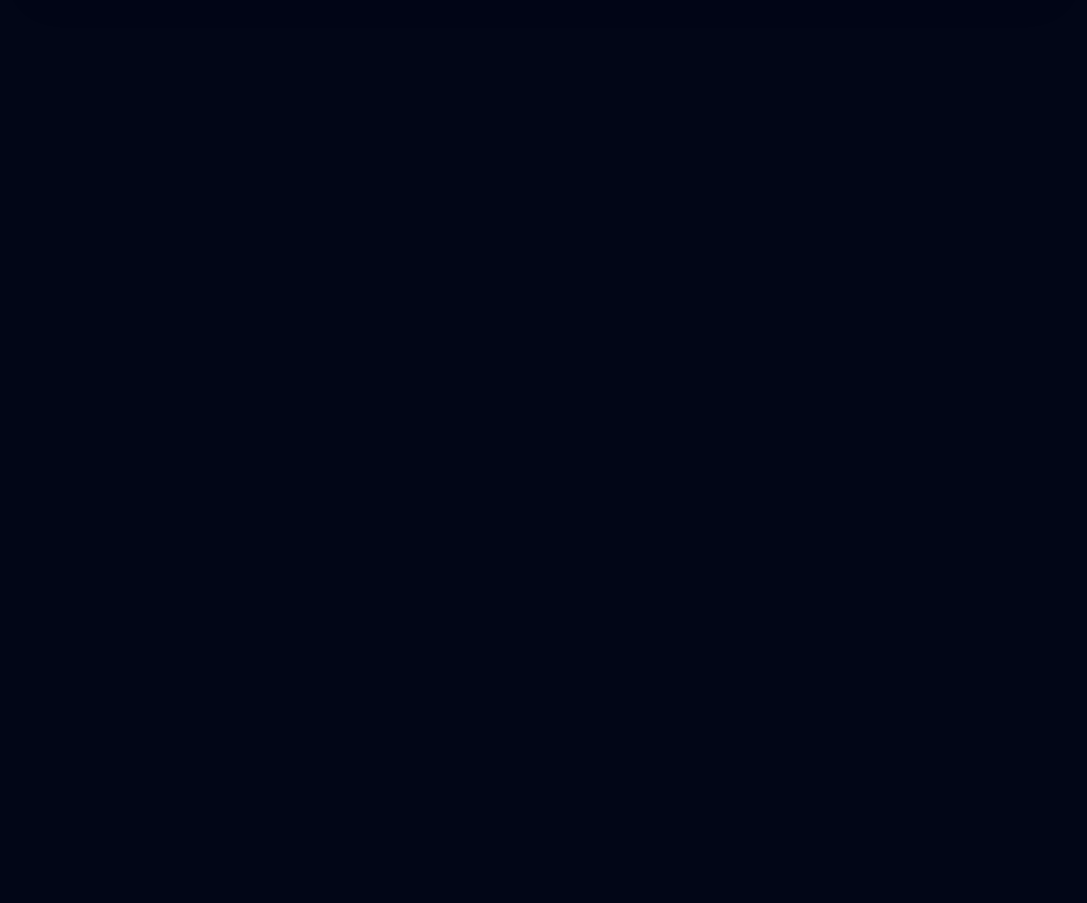
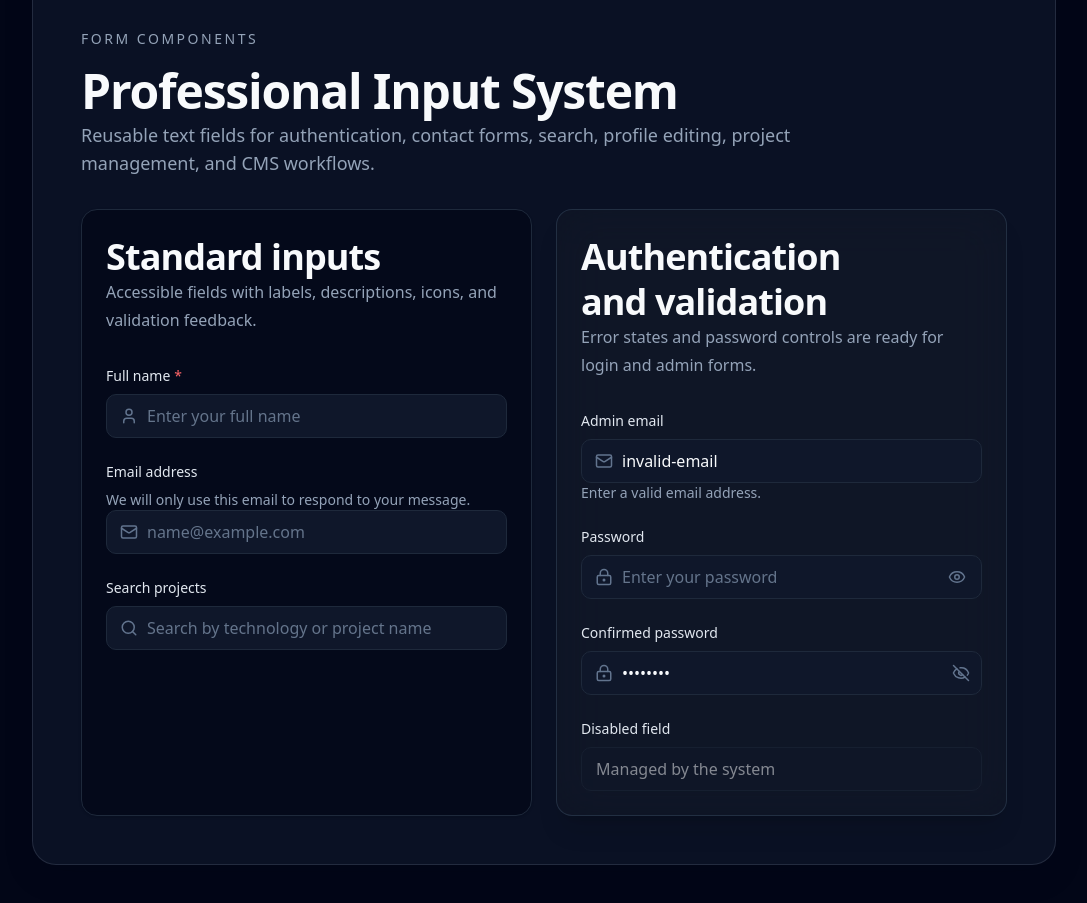
Before and after one commit to syedmohiuddin106-dot/syedos-career-platform, a Next.js app: page / in a window 1280 px wide. Shown: the part 10320-11223 px from the top of the page, without its empty margins (96-1183 px from the left). Before the commit the page ends 10412 px from the top, so only its background shows below. Built offline with nearby package versions, Linux system fonts and the light colour scheme; no server answers.

Commit message:
feat: add reusable professional input system

```diff
--- a/src/app/page.tsx
+++ b/src/app/page.tsx
@@ -8,6 +8,12 @@
   Code2,
   Download,
   ExternalLink,
+  Eye,
+EyeOff,
+LockKeyhole,
+Mail,
+Search,
+User,
   FolderSearch,
   GitBranch,
   GraduationCap,
@@ -30,6 +36,7 @@
 import { Divider } from "@/components/ui/divider";
 import { EmptyState } from "@/components/ui/empty-state";
 import { IconContainer } from "@/components/ui/icon-container";
+import { Input } from "@/components/ui/input";
 import { LinkButton } from "@/components/ui/link-button";
 import { Progress } from "@/components/ui/progress";
 import { SectionHeading } from "@/components/ui/section-heading";
@@ -1355,6 +1362,117 @@
     </Button>
   </div>
 </div>
+<div className="mt-12 border-t border-slate-800 pt-10">
+  <SectionHeading
+    eyebrow="Form Components"
+    title="Professional Input System"
+    description="Reusable text fields for authentication, contact forms, search, profile editing, project management, and CMS workflows."
+  />
+
+  <div className="mt-8 grid gap-6 lg:grid-cols-2">
+    <Card>
+      <h3 className="text-xl">
+        Standard inputs
+      </h3>
+
+      <p className="mt-2">
+        Accessible fields with labels, descriptions, icons, and
+        validation feedback.
+      </p>
+
+      <div className="mt-8 space-y-6">
+        <Input
+          label="Full name"
+          name="fullName"
+          placeholder="Enter your full name"
+          leftIcon={<User size={18} />}
+          required
+        />
+
+        <Input
+          label="Email address"
+          name="email"
+          type="email"
+          placeholder="name@example.com"
+          description="We will only use this email to respond to your message."
+          leftIcon={<Mail size={18} />}
+        />
+
+        <Input
+          label="Search projects"
+          name="projectSearch"
+          type="search"
+          placeholder="Search by technology or project name"
+          leftIcon={<Search size={18} />}
+        />
+      </div>
+    </Card>
+
+    <Card variant="glass">
+      <h3 className="text-xl">
+        Authentication and validation
+      </h3>
+
+      <p className="mt-2">
+        Error states and password controls are ready for login and
+        admin forms.
+      </p>
+
+      <div className="mt-8 space-y-6">
+        <Input
+          label="Admin email"
+          name="adminEmail"
+          type="email"
+          value="invalid-email"
+          readOnly
+          leftIcon={<Mail size={18} />}
+          error="Enter a valid email address."
+        />
+
+        <Input
+          label="Password"
+          name="password"
+          type="password"
+          placeholder="Enter your password"
+          leftIcon={<LockKeyhole size={18} />}
+          rightElement={
+            <button
+              type="button"
+              aria-label="Show password"
+              className="rounded-md p-1 text-slate-500 transition hover:text-slate-200 focus-visible:outline-none focus-visible:ring-2 focus-visible:ring-blue-500"
+            >
+              <Eye size={18} />
+            </button>
+          }
+        />
+
+        <Input
+          label="Confirmed password"
+          name="confirmedPassword"
+          type="password"
+          value="password"
+          readOnly
+          leftIcon={<LockKeyhole size={18} />}
+          rightElement={
+            <span
+              aria-label="Password hidden"
+              className="text-slate-500"
+            >
+              <EyeOff size={18} />
+            </span>
+          }
+        />
+
+        <Input
+          label="Disabled field"
+          name="disabledField"
+          value="Managed by the system"
+          disabled
+        />
+      </div>
+    </Card>
+  </div>
+</div>
 
       </section>
     </main>
--- /dev/null
+++ b/src/components/ui/input.tsx
@@ -0,0 +1,153 @@
+import {
+  forwardRef,
+  type InputHTMLAttributes,
+  type ReactNode,
+} from "react";
+
+import { cn } from "@/lib/utils";
+
+type InputProps = InputHTMLAttributes<HTMLInputElement> & {
+  label?: string;
+  description?: string;
+  error?: string;
+  leftIcon?: ReactNode;
+  rightElement?: ReactNode;
+  containerClassName?: string;
+};
+
+export const Input = forwardRef<HTMLInputElement, InputProps>(
+  function Input(
+    {
+      id,
+      label,
+      description,
+      error,
+      leftIcon,
+      rightElement,
+      className,
+      containerClassName,
+      required,
+      disabled,
+      ...props
+    },
+    ref,
+  ) {
+    const inputId =
+      id ??
+      props.name ??
+      `input-${label
+        ?.toLowerCase()
+        .replace(/[^a-z0-9]+/g, "-")}`;
+
+    const descriptionId = description
+      ? `${inputId}-description`
+      : undefined;
+
+    const errorId = error
+      ? `${inputId}-error`
+      : undefined;
+
+    const describedBy = [
+      descriptionId,
+      errorId,
+    ]
+      .filter(Boolean)
+      .join(" ");
+
+    return (
+      <div className={cn("w-full", containerClassName)}>
+        {label && (
+          <label
+            htmlFor={inputId}
+            className="mb-2 block text-sm font-medium text-slate-200"
+          >
+            {label}
+
+            {required && (
+              <span
+                aria-hidden="true"
+                className="ml-1 text-red-400"
+              >
+                *
+              </span>
+            )}
+          </label>
+        )}
+
+        {description && (
+          <p
+            id={descriptionId}
+            className="mb-2 text-sm text-slate-500"
+          >
+            {description}
+          </p>
+        )}
+
+        <div className="relative">
+          {leftIcon && (
+            <div
+              aria-hidden="true"
+              className="pointer-events-none absolute inset-y-0 left-0 flex items-center pl-3.5 text-slate-500"
+            >
+              {leftIcon}
+            </div>
+          )}
+
+          <input
+            ref={ref}
+            id={inputId}
+            required={required}
+            disabled={disabled}
+            aria-invalid={Boolean(error)}
+            aria-describedby={
+              describedBy || undefined
+            }
+            className={cn(
+              "h-11 w-full rounded-xl border",
+              "bg-slate-950/70 px-3.5",
+              "text-sm text-slate-100",
+              "placeholder:text-slate-600",
+              "transition duration-200",
+              "focus-visible:outline-none",
+              "focus-visible:ring-2",
+              "disabled:cursor-not-allowed",
+              "disabled:opacity-50",
+              leftIcon && "pl-10",
+              rightElement && "pr-11",
+              error
+                ? [
+                    "border-red-500/60",
+                    "focus-visible:border-red-400",
+                    "focus-visible:ring-red-500/25",
+                  ].join(" ")
+                : [
+                    "border-slate-700",
+                    "hover:border-slate-600",
+                    "focus-visible:border-blue-500",
+                    "focus-visible:ring-blue-500/25",
+                  ].join(" "),
+              className,
+            )}
+            {...props}
+          />
+
+          {rightElement && (
+            <div className="absolute inset-y-0 right-0 flex items-center pr-3">
+              {rightElement}
+            </div>
+          )}
+        </div>
+
+        {error && (
+          <p
+            id={errorId}
+            role="alert"
+            className="mt-2 text-sm text-red-300"
+          >
+            {error}
+          </p>
+        )}
+      </div>
+    );
+  },
+);
```
